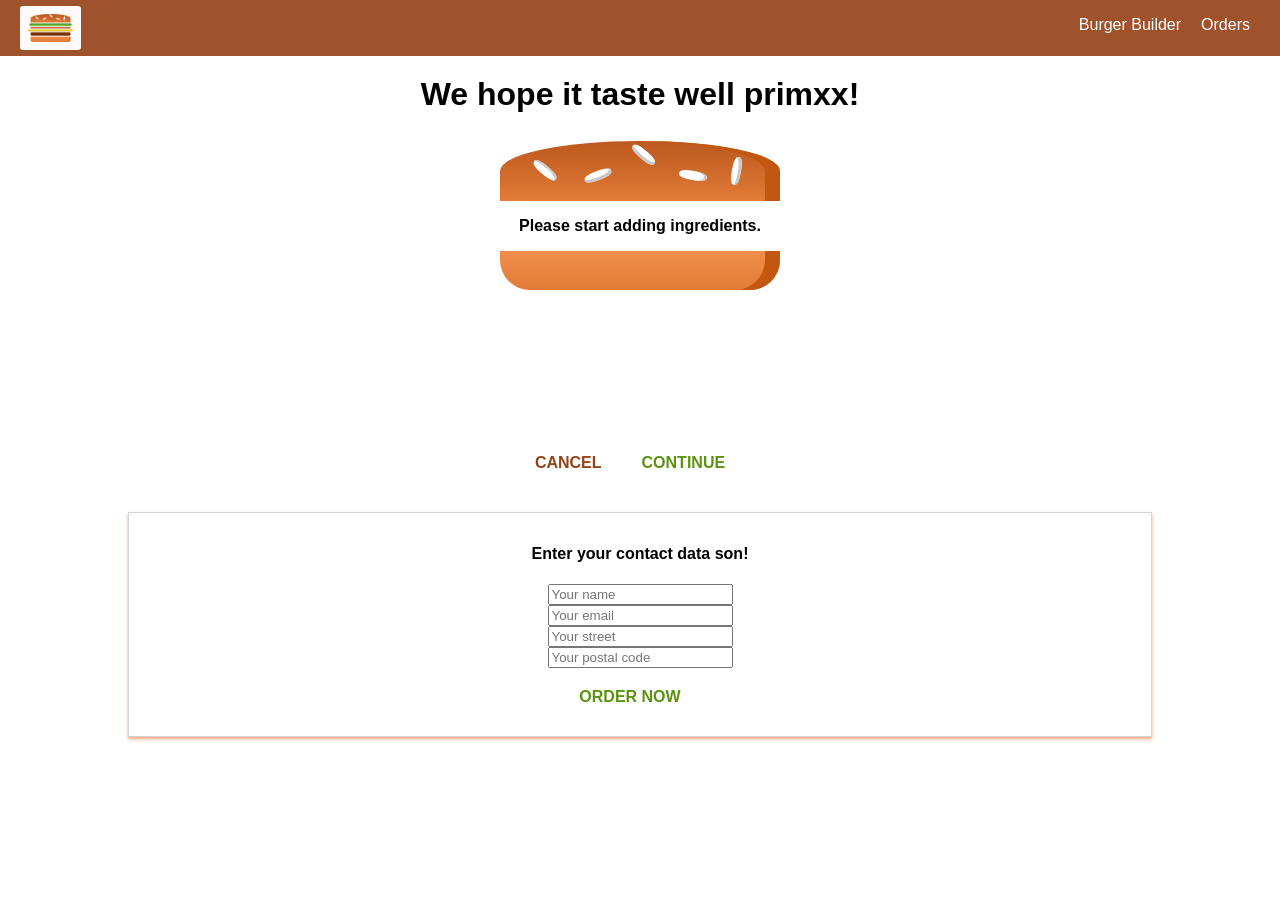
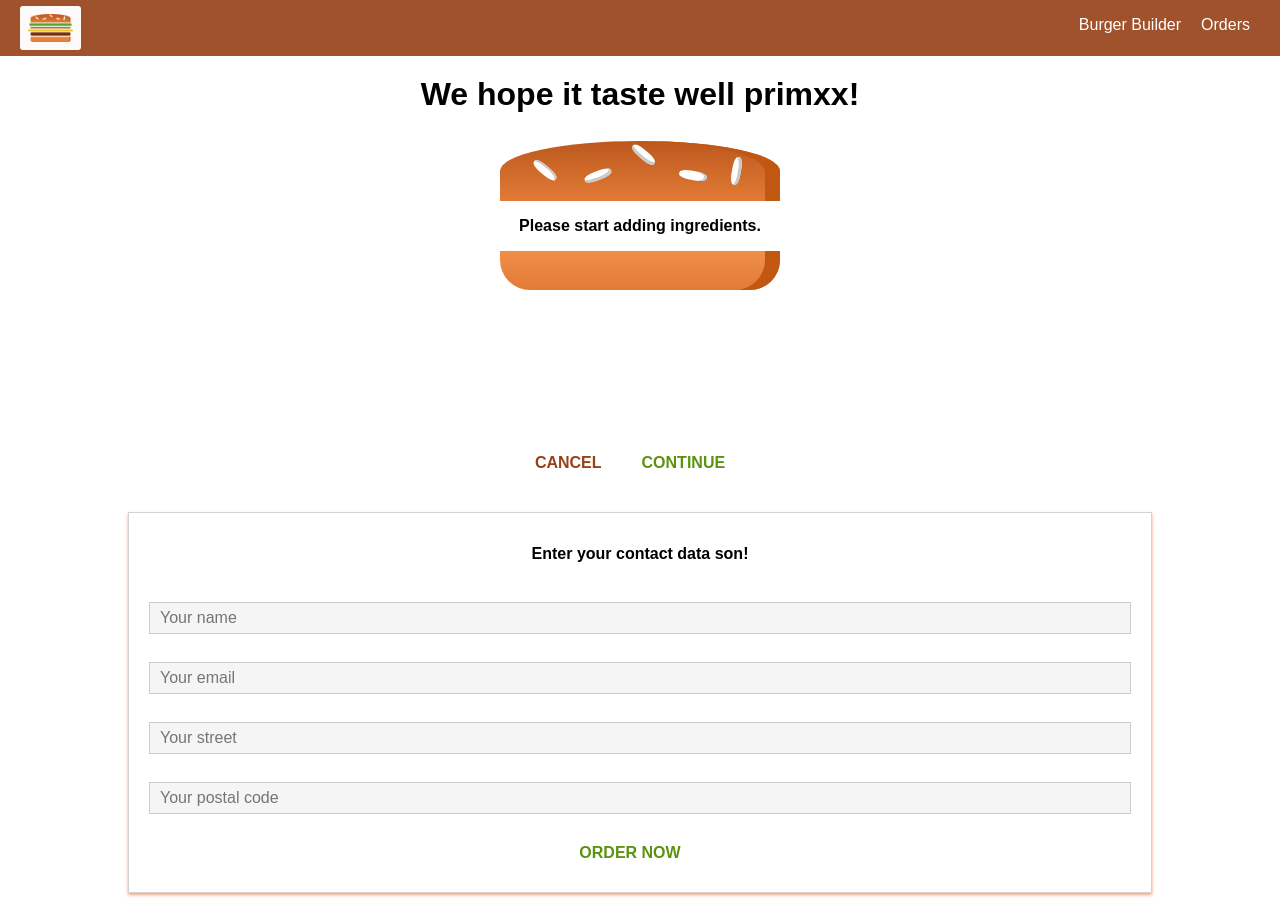
Before and after one commit to ediaz13/my-burguer-app, a React (Create React App) app: page /checkout in a window 1280 px wide. Both pictures are taken after a click on the button "CONTINUE". Before the commit the page ends 800 px from the top, so only its background shows below. Built offline with nearby package versions, Linux system fonts and the light colour scheme; a web font is replaced by a local one.

Commit message:
236. Creating a Custom Dynamic Input

```diff
--- /dev/null
+++ b/src/components/UI/Input/Input.js
@@ -0,0 +1,26 @@
+import React from 'react';
+import classes from './Input.module.css';
+
+const input = (props) => {
+    let inputElement = null;
+
+    switch (props.inputType) {
+        case ('input'):
+            inputElement = <input className={classes.InputElement} {...props} />;
+            break;
+        case ('textarea'):
+            inputElement = <textarea className={classes.InputElement} {...props} />;
+            break;
+        default:
+            inputElement = <input className={classes.InputElement} {...props} />;
+    }
+
+    return (
+        <div className={classes.Input}>
+            <label className={classes.Label}>{props.label}</label>
+            {inputElement}
+        </div>
+    );
+};
+
+export default input;
--- /dev/null
+++ b/src/components/UI/Input/Input.module.css
@@ -0,0 +1,27 @@
+.Input {
+    width: 100%;
+    padding: 10px;
+    box-sizing: border-box;
+}
+
+.Label {
+    font-weight: bold;
+    display: block;
+    margin-bottom: 8px;
+}
+
+.InputElement {
+    outline: none;
+    border: 1px solid #ccc;
+    background-color: whitesmoke;
+    font: inherit;
+    padding: 6px 10px;
+    display: block;
+    width: 100%;
+    box-sizing: border-box;
+}
+
+.InputElement:focus {
+    outline: none;
+    background-color: #ccc;
+}
--- a/src/containers/Checkout/Checkout.js
+++ b/src/containers/Checkout/Checkout.js
@@ -10,6 +10,7 @@ class Checkout extends Component {
         price: 0
     }
 
+    //Queda Will porque sino la caga mal
     componentWillMount () {
         const query = new URLSearchParams(this.props.location.search);
         const ingredients = {};
--- a/src/containers/Checkout/ContactData/ContactData.js
+++ b/src/containers/Checkout/ContactData/ContactData.js
@@ -4,6 +4,8 @@ import Button from '../../../components/UI/Button/Button';
 import Spinner from '../../../components/UI/Spinner/Spinner';
 import classes from './ContactData.module.css';
 import Axios from '../../../axios-orders';
+import Input from '../../../components/UI/Input/Input';
+
 class ContactData extends Component {
     state = {
         name: '',
@@ -47,10 +49,10 @@ class ContactData extends Component {
     render () {
         let form = (
             <form>
-                <input className={classes.Input} type="text" name="name" placeholder="Your name"/>
-                <input className={classes.Input} type="email" name="email" placeholder="Your email"/>
-                <input className={classes.Input} type="text" name="street" placeholder="Your street"/>
-                <input className={classes.Input} type="text" name="postal" placeholder="Your postal code"/>
+                <Input inputType="input" type="text" name="name" placeholder="Your name"/>
+                <Input inputType="input" type="email" name="email" placeholder="Your email"/>
+                <Input inputType="input" type="text" name="street" placeholder="Your street"/>
+                <Input inputType="input" type="text" name="postal" placeholder="Your postal code"/>
                 <Button btnType='Success' clicked= {this.orderHandler}>ORDER NOW</Button>
             </form>
         );
--- a/src/hoc/withErrorHandler/withErrorHandler.js
+++ b/src/hoc/withErrorHandler/withErrorHandler.js
@@ -9,7 +9,7 @@ const withErrorHandler = ( WrappedComponent, axios ) => {
             error: null
         }
 
-        componentWillMount () {
+        componentDidMount () {
             this.reqInterceptor = axios.interceptors.request.use( req => {
                 this.setState( { error: null } );
                 return req;
```
